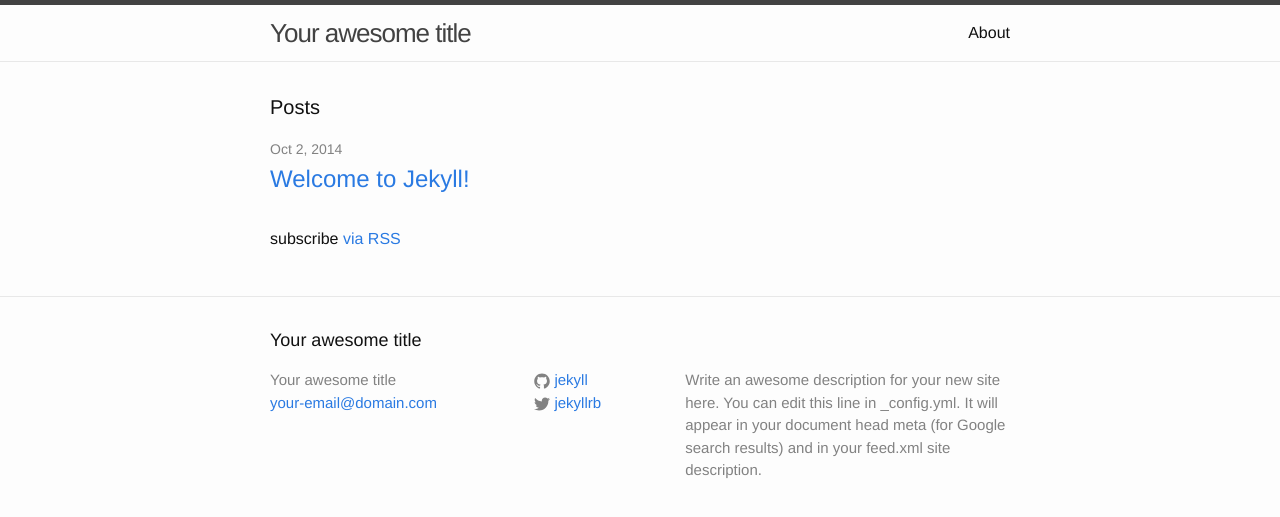
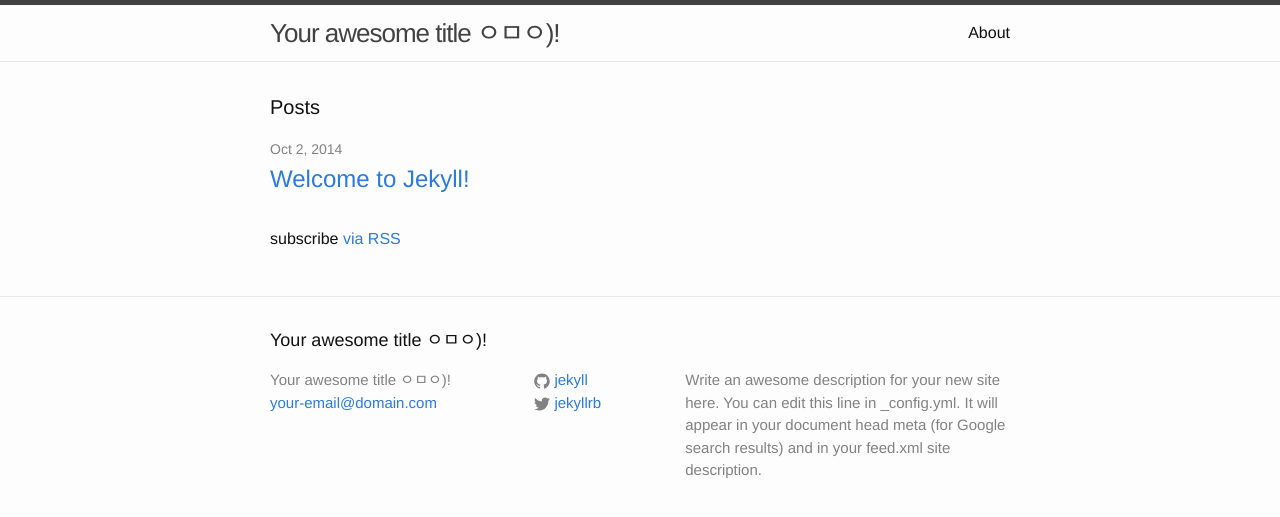
Before and after one commit to nellaG/nellaG.github.io, a Jekyll site: the page built from index.html, in a window 1280 px wide. Shown: the top 517 px of the page. Built offline with Jekyll 4.4.1, drawn with Linux system fonts in a browser that asks for light colours.

Commit message:
[gallen-inn] title 수정

```diff
--- a/_config.yml
+++ b/_config.yml
@@ -1,5 +1,5 @@
 # Site settings
-title: Your awesome title
+title: Your awesome title ㅇㅁㅇ)!
 email: your-email@domain.com
 description: > # this means to ignore newlines until "baseurl:"
   Write an awesome description for your new site here. You can edit this
```
